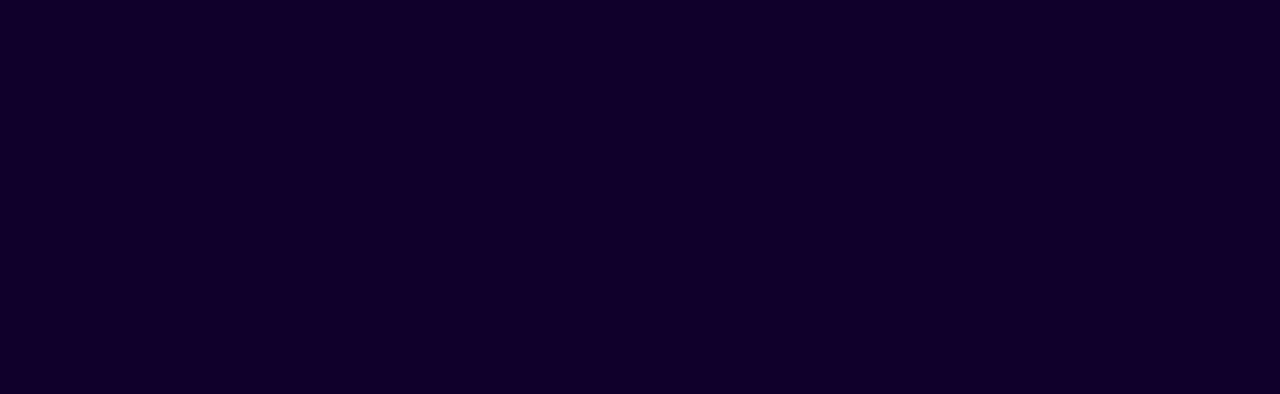
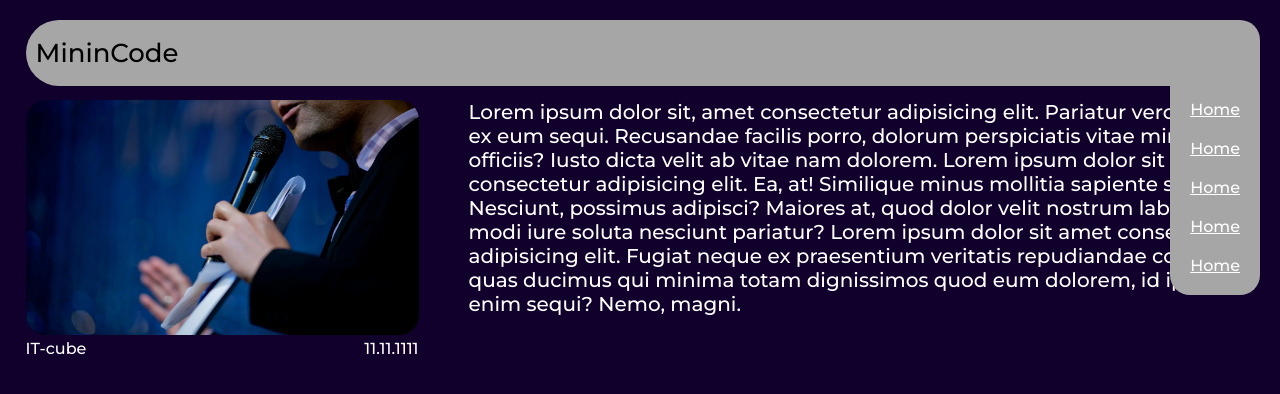
Before and after one commit to Filanq/minincode24, a Vue app: page /events-card in a window 1280 px wide. Before the commit this address had no page. Shown: the top 394 px of the page. Built offline with nearby package versions, Linux system fonts and the light colour scheme; the HTML template or start-up script is replaced by a standard one.

Commit message:
cardNews

```diff
--- a/src/router/index.ts
+++ b/src/router/index.ts
@@ -12,6 +12,7 @@ import OrgAccountDataSettingsView from '@/views/OrgAccountDataSettingsView.vue';
 import OrgAccountEventsView from '@/views/OrgAccountEventsView.vue';
 import OrgAccountNewsView from '@/views/OrgAccountNewsView.vue';
 import OrgAccountGuestsView from '@/views/OrgAccountGuestsView.vue';
+import CardNewsViews from '@/views/CardNewsViews.vue';
 
 const router = createRouter({
   history: createWebHistory(import.meta.env.BASE_URL),
@@ -97,6 +98,11 @@ const router = createRouter({
       path: '/events',
       name: 'events',
       component: EventsView,
+    },
+    {
+      path: '/events-card',
+      name: 'events_card',
+      component: CardNewsViews,
     }
   ],
 });
--- /dev/null
+++ b/src/views/CardNewsViews.vue
@@ -0,0 +1,40 @@
+<template>
+    <header-component></header-component>
+
+    <div class="section">
+        <div class="container">
+            <div class="card__wrap grid gap-50">
+                <div class="card__block">
+                    <img src="../assets/images/news_test.webp" alt="img">
+                    <div class="grid grid-row jc-sb ai-c">
+                        <span>IT-cube</span>
+                        <span>11.11.1111</span>
+                    </div>
+                </div>
+                <p>Lorem ipsum dolor sit, amet consectetur adipisicing elit. Pariatur vero earum ex eum sequi. Recusandae facilis porro, dolorum perspiciatis vitae minima a officiis? Iusto dicta velit ab vitae nam dolorem. Lorem ipsum dolor sit amet consectetur adipisicing elit. Ea, at! Similique minus mollitia sapiente sit. Nesciunt, possimus adipisci? Maiores at, quod dolor velit nostrum labore modi iure soluta nesciunt pariatur? Lorem ipsum dolor sit amet consectetur adipisicing elit. Fugiat neque ex praesentium veritatis repudiandae corporis quas ducimus qui minima totam dignissimos quod eum dolorem, id ipsum enim sequi? Nemo, magni.</p>
+            </div>
+        </div>
+    </div>
+</template>
+
+<script setup>
+    import HeaderComponent from '@/components/HeaderComponent.vue';
+</script>
+
+<style scoped>
+    .card__wrap{
+        grid-template-columns: 1fr 2fr;
+    }
+
+    .card__block{
+        width: 100%;
+    }
+
+    .card__block > img{
+        width: 100%;
+        border-radius: 20px;
+        object-fit: cover;
+        object-position: center;
+    }
+
+</style>
```
